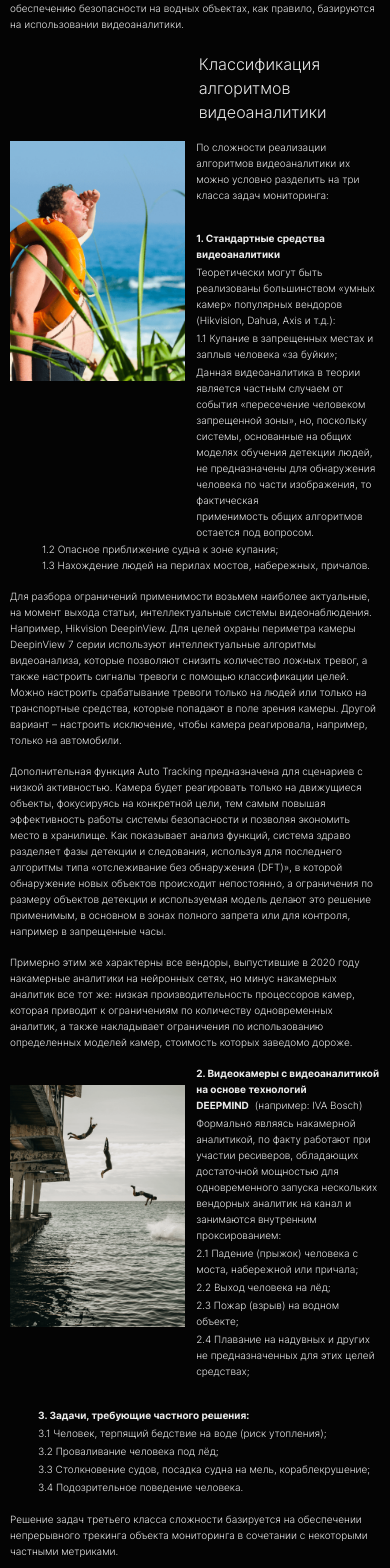
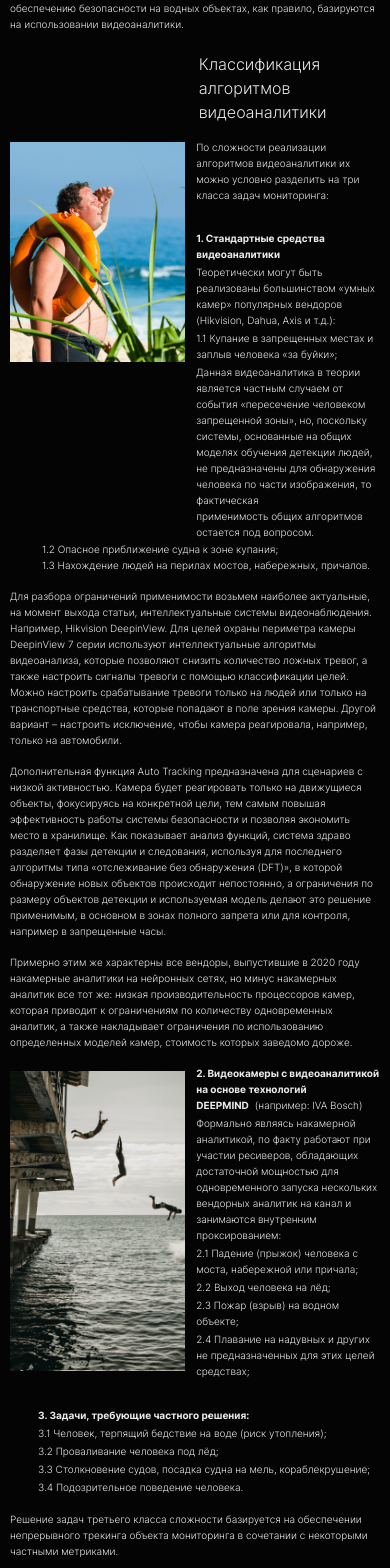
Before and after one commit to IuliiLapina/VideoFor, a React (Create React App) app: page /blog-beach in a window 390 px wide. Shown: the part 2000-3568 px from the top of the page. Built offline with nearby package versions, Linux system fonts and the light colour scheme; no server answers.

Commit message:
fix: image blog beach

```diff
--- a/src/components/BlogArticle/BlogBeach.js
+++ b/src/components/BlogArticle/BlogBeach.js
@@ -172,7 +172,7 @@ function BlogBeach() {
             </div>
 
             <div className="article__container">
-              <div className="article__image-container article__image-container_mini-plus">
+              <div className="article__image-container article__image-container_medium-beach">
                 <img
                   className="article__image"
                   src={circle}
@@ -252,7 +252,7 @@ function BlogBeach() {
             </div>
 
             <div className="article__container">
-              <div className="article__image-container article__image-container_mini-plus">
+              <div className="article__image-container article__image-container_mini-beach">
                 <img
                   className="article__image"
                   src={jump}
@@ -342,7 +342,7 @@ function BlogBeach() {
             </div>
 
             <div className="article__container">
-              <div className="article__image-container article__image-container_mini-plus">
+              <div className="article__image-container article__image-container_max-beach">
                 <img
                   className="article__image"
                   src={tower}
@@ -410,7 +410,7 @@ function BlogBeach() {
             </div>
 
             <div className="article__container">
-              <div className="article__image-container article__image-container_mini-plus">
+              <div className="article__image-container article__image-container_max-beach">
                 <img
                   className="article__image"
                   src={people}
@@ -479,7 +479,7 @@ function BlogBeach() {
             </div>
 
             <div className="article__container">
-              <div className="article__image-container article__image-container_mini-plus">
+              <div className="article__image-container article__image-container_max-beach">
                 <img
                   className="article__image"
                   src={swimming}
@@ -711,7 +711,7 @@ function BlogBeach() {
             </div>
 
             <div className="article__container">
-              <div className="article__image-container article__image-container_mini-plus">
+              <div className={`article__image-container  ${window.innerWidth < 1100 ? "article__image-container_mini-beach" : "article__image-container_mini-plus"}`}>
                 <img
                   className="article__image"
                   src={circle}
@@ -812,7 +812,7 @@ function BlogBeach() {
             </div>
 
             <div className="article__container">
-              <div className="article__image-container article__image-container_medium">
+              <div className={`article__image-container ${window.innerWidth < 1100 ? "article__image-container_medium-beach" : "article__image-container_medium"}`}>
                 <img
                   className="article__image"
                   src={jump}
@@ -928,7 +928,7 @@ function BlogBeach() {
             </div>
 
             <div className="article__container">
-              <div className="article__image-container article__image-container_mini">
+              <div className={`article__image-container ${window.innerWidth < 1100 ? "article__image-container_medium-maxi-beach" : "article__image-container_mini"}`}>
                 <img
                   className="article__image"
                   src={tower}
@@ -991,7 +991,7 @@ function BlogBeach() {
             </div>
 
             <div className="article__container">
-              <div className="article__image-container article__image-container_max">
+              <div className={`article__image-container ${window.innerWidth < 1100 ? "article__image-container_mini" : "article__image-container_max"}`}>
                 <img
                   className="article__image"
                   src={people}
--- a/src/components/BlogArticle/article.css
+++ b/src/components/BlogArticle/article.css
@@ -209,7 +209,7 @@
   }
 
   .article__image-container {
-    height: 498px;
+    height: 520px;
     overflow: hidden;
     padding: 0px 0 0;
   }
@@ -220,6 +220,41 @@
     align-items: center;
     justify-content: flex-end;
     padding: 16px 0 0;
+  }
+  .article__image-container_medium {
+    height: 416px;
+  }
+  .article__image-container_mini {
+    height: 502px;
+  }
+  .article__image-container_max {
+    height: 434px;
+  }
+  .article__image-container_medium-traffic {
+    height: 372px;
+  }
+  .article__image-container_mini-traffic {
+    height: 348px;
+    padding-top: 5px;
+  }
+  .article__image-container_mini-beach {
+    height: 540px;
+    display: flex;
+    align-items: center;
+    padding: 0px 0px 0 115px;
+    justify-content: center;
+  }
+  .article__image-container_medium-beach {
+    height: 404px;
+    display: flex;
+    align-items: flex-start;
+    justify-content: center;
+  }
+  .article__image-container_medium-maxi-beach {
+    height: 525px;
+    display: flex;
+    align-items: flex-start;
+    justify-content: flex-start;
   }
   .article__image {
     padding-top: 0px;
@@ -367,22 +402,6 @@
   .article__list-item_point:first-child {
     padding-top: 23px;
   }
-  .article__image-container_medium {
-    height: 416px;
-  }
-  .article__image-container_mini {
-    height: 502px;
-  }
-  .article__image-container_max {
-    height: 434px;
-  }
-  .article__image-container_medium-traffic {
-    height: 372px;
-  }
-  .article__image-container_mini-traffic {
-    height: 348px;
-    padding-top: 5px;
-  }
 }
 @media screen and (max-width: 600px) {
   .article__container {
@@ -441,6 +460,21 @@
   .article__image-container_mini-plus {
     height: 240px;
     padding: 2px 0 0;
+  }
+  .article__image-container_medium-beach {
+    height: 300px;
+    padding: 6px 0 0 45px;
+    display: flex;
+    align-items: flex-start;
+    justify-content: center;
+  }
+  .article__image-container_mini-beach {
+    height: 220px;
+    padding: 3px 0 0;
+  }
+  .article__image-container_max-beach {
+    height: 250px;
+    padding: 4px 0 0;
   }
   .article__list {
     padding: 0px 0 15px;
```
